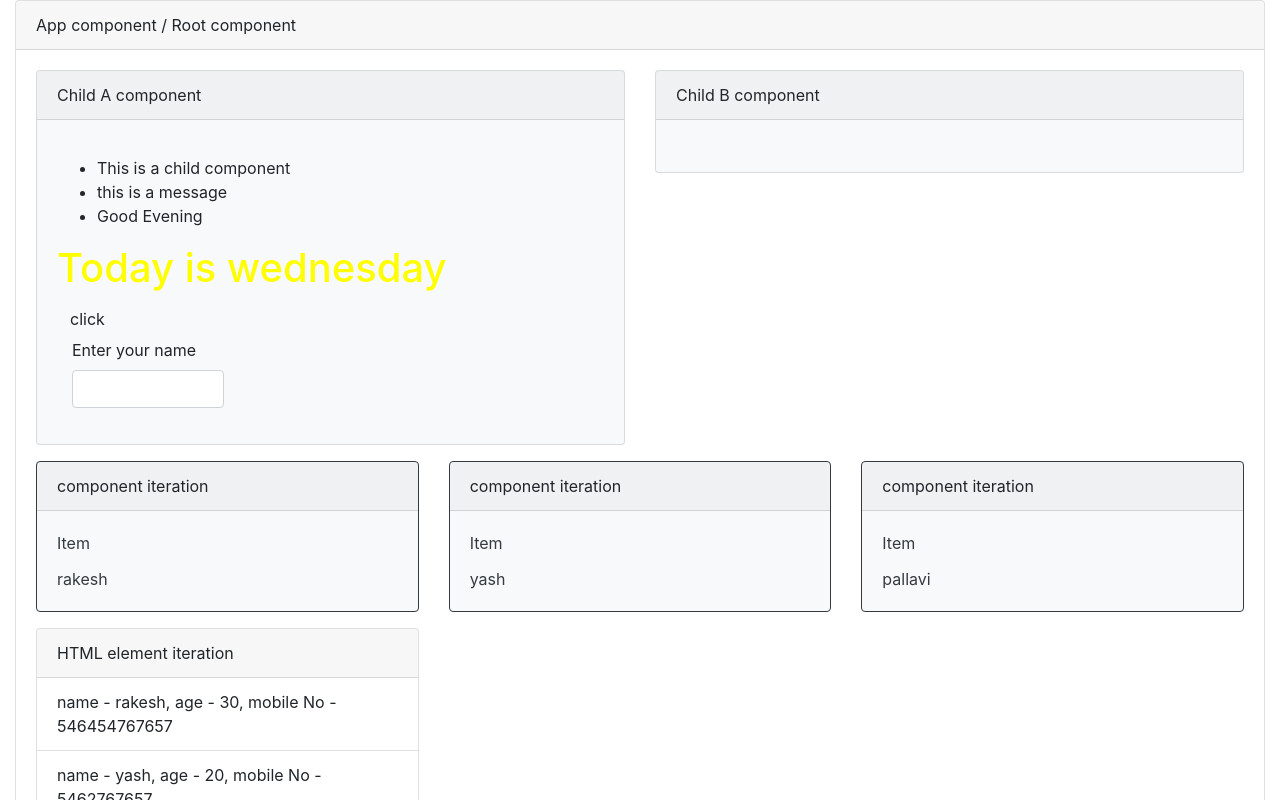
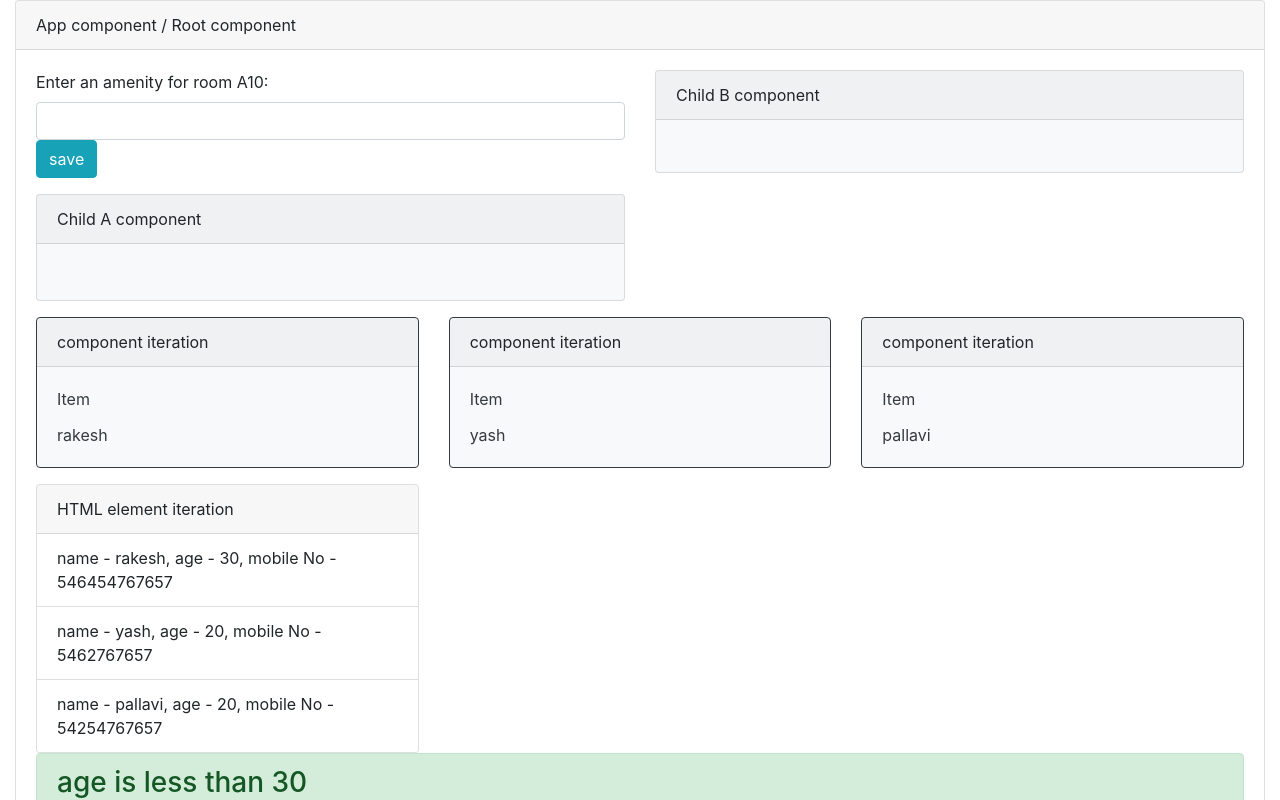
Before and after one commit to manjunathva2018/hospitality, an Angular app: page / in a window 1280 px wide. Shown: the top 800 px of the page. Built offline with nearby package versions, Linux system fonts and the light colour scheme.

Commit message:
19/05/2020 session

```diff
--- a/src/app/app.component.html
+++ b/src/app/app.component.html
@@ -10,10 +10,19 @@
         <div class="row">
                <!-- this are a child components -->
             <div class="col-md-6">
-                <app-child-a></app-child-a>
+
+
+              <div class="form-group">
+                <label>Enter an amenity for room A10:</label>
+                <input class="form-control" type="text" [(ngModel)]="amenity"/>
+                <button class="btn btn-info" [disabled]="amenities.length>2" (click)="onSave();">save</button>
+              </div>
+
+
+                <app-child-a [displayAminities]="amenities"></app-child-a>
             </div>
             <div class="col-md-6">
-                <app-child-b></app-child-b>
+                <app-child-b [displayAminities]="amenities" (deleteAminity)="deleteElement($event);"></app-child-b>
             </div>
         </div>
 
--- a/src/app/app.component.ts
+++ b/src/app/app.component.ts
@@ -12,6 +12,10 @@ AfterContentInit,AfterContentChecked,DoCheck,AfterViewInit,AfterViewChecked{
 
   userData:any=[];
 
+  amenities:any=[];
+
+  amenity:string='';
+
   age:number;
 
   ngOnInit(){
@@ -23,31 +27,44 @@ AfterContentInit,AfterContentChecked,DoCheck,AfterViewInit,AfterViewChecked{
 
 
   ngOnChanges(){
-    console.log("ngOnChanges invoked");
+    // console.log("ngOnChanges invoked");
   }
 
   ngDoCheck (){
-    console.log("ngDoCheck invoked");
+    // console.log("ngDoCheck invoked");
   }
 
   ngAfterContentInit (){
-    console.log("ngAfterContentInit invoked");
+    // console.log("ngAfterContentInit invoked");
   }
 
   ngAfterContentChecked (){
-    console.log("ngAfterContentChecked invoked");
+    // console.log("ngAfterContentChecked invoked");
   }
 
   ngAfterViewInit (){
-    console.log("ngAfterViewInit invoked");
+    // console.log("ngAfterViewInit invoked");
   }
 
   ngAfterViewChecked (){
-    console.log("ngAfterViewChecked invoked");
+    // console.log("ngAfterViewChecked invoked");
   }
 
   ngOnDestroy(){
     console.log("ngOnDestroy invoked");
   }
 
+
+
+  onSave(){
+    this.amenities.push(this.amenity);
+    console.log(this.amenities);
+    this.amenity='';
+  }
+
+  deleteElement(index){
+      console.log(index);
+      this.amenities.splice(index,1);
+  }
+
 }
--- a/src/app/child-a/child-a.component.html
+++ b/src/app/child-a/child-a.component.html
@@ -5,28 +5,36 @@
       <h5 class="card-title"></h5>
       <p class="card-text"></p>
       <!-- interpolation -->
-    <ul>
+    <!-- <ul>
         <li>{{title}}</li>
         <li>{{message}}</li>
         <li>{{sample()}}</li>
-        </ul>
+        </ul> -->
 
     <!-- Property binding -->
 
-    <h1 [style.color]="color" >Today is wednesday</h1>
+    <!-- <h1 [style.color]="color" >Today is wednesday</h1> -->
 
 
     <!-- event binding -->
 
-    <button class="btn btn-default" (click)="userClicked();">click</button>
+    <!-- <button class="btn btn-default" (click)="userClicked();">click</button>
 
-    <br/>
+    <br/> -->
 
     <!-- two-way binding using ngModel -->
-    <div class="form-group col-md-4">
+    <!-- <div class="form-group col-md-4">
         <label>Enter your name</label>
         <input class="form-control" type="text" [(ngModel)]="userInput" />
         <p>{{userInput}}</p>
-    </div>
+    </div> -->
+
+    <ul>
+      <li *ngFor="let item of displayAminities">
+        {{item}}
+      </li>
+    </ul>
+
+
     </div>
   </div>
--- a/src/app/child-a/child-a.component.ts
+++ b/src/app/child-a/child-a.component.ts
@@ -1,5 +1,5 @@
 import { Component, OnInit,OnDestroy,OnChanges,
-  AfterContentInit,AfterContentChecked,DoCheck,AfterViewInit,AfterViewChecked} from '@angular/core';
+  AfterContentInit,AfterContentChecked,DoCheck,AfterViewInit,AfterViewChecked,Input} from '@angular/core';
 
 @Component({
   selector: 'app-child-a',
@@ -8,6 +8,7 @@ import { Component, OnInit,OnDestroy,OnChanges,
 })
 export class ChildAComponent implements OnInit,OnDestroy,OnChanges,
 AfterContentInit,AfterContentChecked,DoCheck,AfterViewInit,AfterViewChecked {
+ @Input() displayAminities=[];
 
 //import FormsModule
 userInput:any='';
@@ -19,6 +20,7 @@ message:string;
 color:string;
 
   constructor() {
+
    }
 
 
@@ -44,27 +46,27 @@ color:string;
 
 
     ngOnChanges(){
-      console.log("child ngOnChanges invoked");
+      // console.log("child ngOnChanges invoked");
     }
 
     ngDoCheck (){
-      console.log("child ngDoCheck invoked");
+      // console.log("child ngDoCheck invoked");
     }
 
     ngAfterContentInit (){
-      console.log("child ngAfterContentInit invoked");
+      // console.log("child ngAfterContentInit invoked");
     }
 
     ngAfterContentChecked (){
-      console.log("child ngAfterContentChecked invoked");
+      // console.log("child ngAfterContentChecked invoked");
     }
 
     ngAfterViewInit (){
-      console.log("child ngAfterViewInit invoked");
+      // console.log("child ngAfterViewInit invoked");
     }
 
     ngAfterViewChecked (){
-      console.log("child ngAfterViewChecked invoked");
+      // console.log("child ngAfterViewChecked invoked");
     }
 
     ngOnDestroy(){
--- a/src/app/child-b/child-b.component.html
+++ b/src/app/child-b/child-b.component.html
@@ -3,5 +3,9 @@
     <div class="card-body">
       <h5 class="card-title"></h5>
       <p class="card-text"></p>
+
+<ul *ngFor="let element of displayAminities;let index=index;">
+  <li>{{element}} {{index}} <button class="btn btn-warning" (click)="onDelete(index);">X</button> </li>
+</ul>
     </div>
   </div>
--- a/src/app/child-b/child-b.component.ts
+++ b/src/app/child-b/child-b.component.ts
@@ -1,4 +1,5 @@
-import { Component, OnInit } from '@angular/core';
+import { Component, OnInit,Input,Output,EventEmitter} from '@angular/core';
+
 
 @Component({
   selector: 'app-child-b',
@@ -6,10 +7,16 @@ import { Component, OnInit } from '@angular/core';
   styleUrls: ['./child-b.component.scss']
 })
 export class ChildBComponent implements OnInit {
+  @Input() displayAminities=[];
+  @Output() deleteAminity:EventEmitter<number>=new EventEmitter();
 
   constructor() { }
 
   ngOnInit(): void {
   }
 
+  onDelete(index){
+    this.deleteAminity.emit(index);
+  }
+
 }
```
